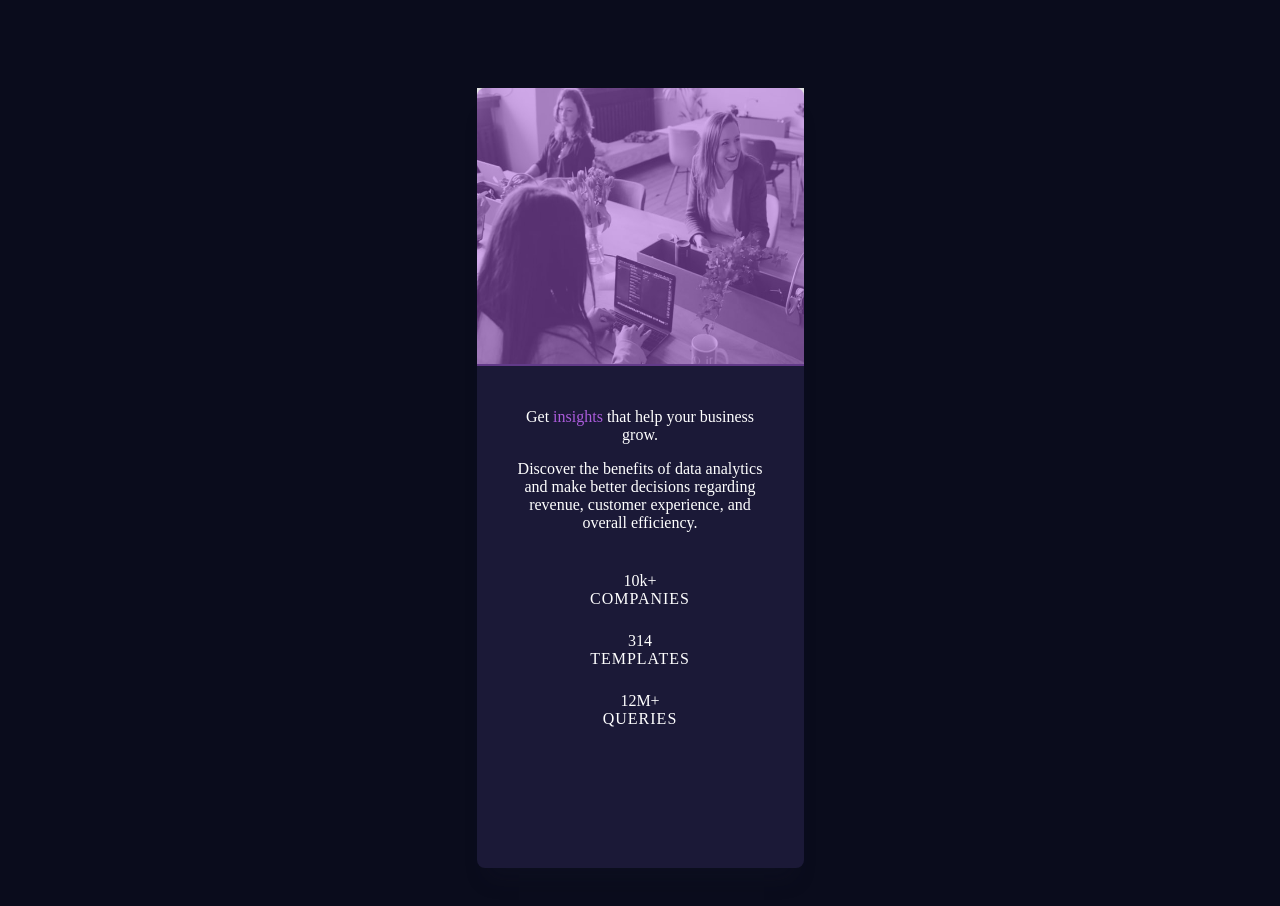
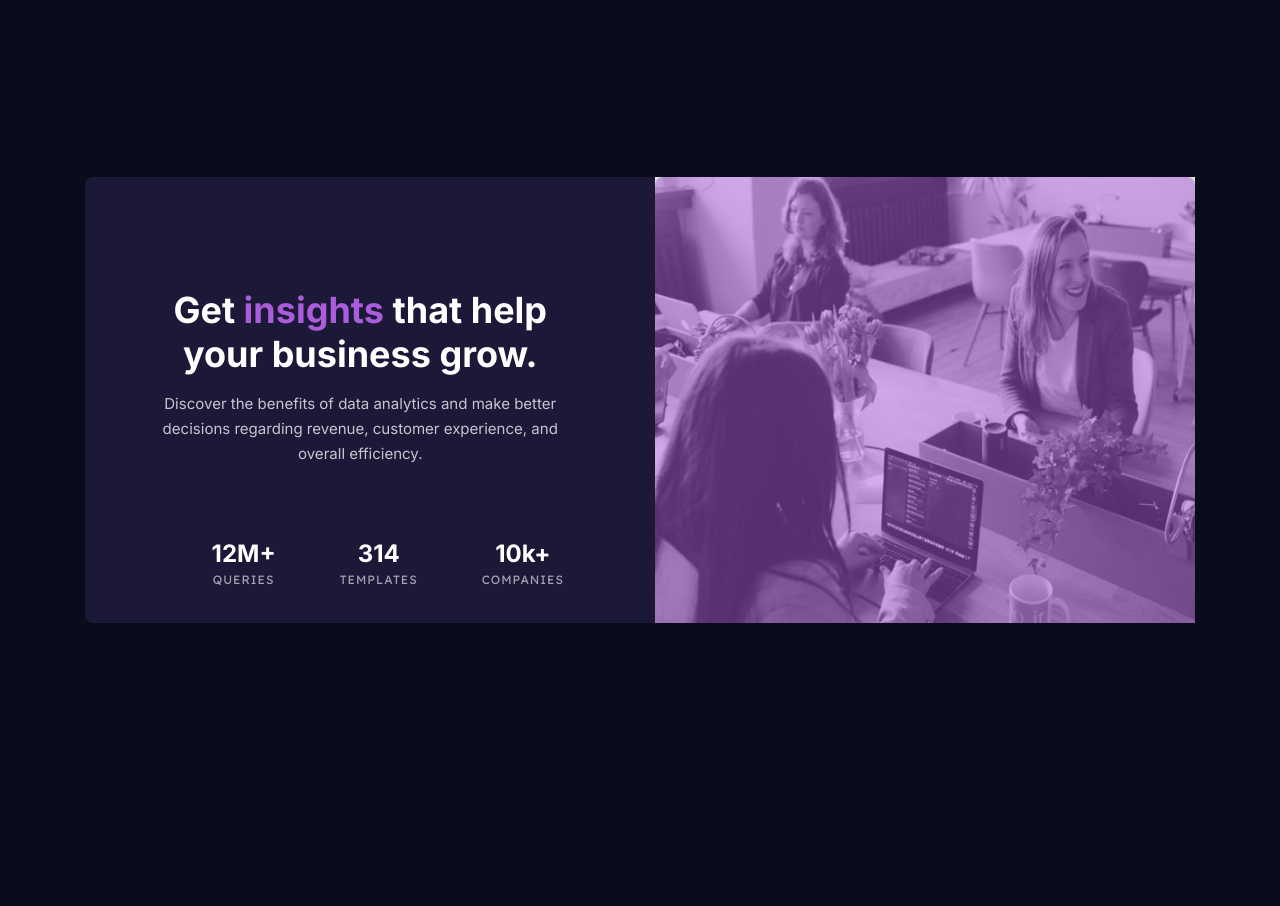
Before and after one commit to AbigirlMuchineripi/Stats-Preview-Card-Code, a plain HTML site: page index.html in a window 1280 px wide. After the commit the page ends 800 px from the top, so only its background shows below. Drawn offline with Linux system fonts and the light colour scheme.

Commit message:
@media screen  update

```diff
--- a/main.css
+++ b/main.css
@@ -23,22 +23,24 @@ img {
 
   /*SHADOWS*/
   --SHADOW:0px 20px 20px -10px hsla(233, 27%, 13%, 20.31%);
+  --SHADOW-DESKTOP: 0px 20px 20px -10px hsla(233, 28%, 13% 25%);
+  --TEXT-SHADOW:0 4px 4px 0 hsla(0, 0%, 0%, 0.25);
 
   /* TYPOGRAPHY */
   --FF1: "Inter", sans-serif;
   --FF2: "Lexend Deca", sans-serif;
 
 
-  --TITLE-MOB:bold 28/32 var(--FF1);
-  --DETAILS-MOB:normal 15/25 var(--FF1);
-  --STATS-MOB: bold 24 var(--FF1);
-  --LABEL-MOB: normal 12/25 var(--FF2);
+  --TITLE-MOB:bold 1.75rem/2rem var(--FF1);
+  --DETAILS-MOB:normal 0.94rem/1.56rem var(--FF1);
+  --STATS-MOB: bold 1.5rem var(--FF1);
+  --LABEL-MOB: normal 0.75rem/1.56rem var(--FF2);
 
   /*DESKTOP*/
-  --TITLE:bold 36/44 var(--FF1);
-  --DETAILS:normal 15/25 var(--FF1);
-  --STATS: bold 24 var(--FF1);
-  --LABEL: normal 12/25 var(--FF2);
+  --TITLE:bold 2.25rem/2.75rem var(--FF1);
+  --DETAILS:normal 0.94rem/1.56rem var(--FF1);
+  --STATS: bold 1.5rem var(--FF1);
+  --LABEL: normal 0.75rem/1.56rem var(--FF2);
 }
 
 /* || UTILITY CLASSES */
@@ -127,15 +129,21 @@ h1{
   font:var(--TITLE-MOB);
   color:var(--WHITE);
   margin-top: 2.5rem;
+  text-shadow: var(--TEXT-SHADOW);
+  opacity: 100%;
 }
 span{
   font:var(--TITLE-MOB);
   color:var(--PURPLE);
+  text-shadow: var(--TEXT-SHADOW);
+  opacity: 100%;
 }
 .main-card-details-subtext {
  font: var(--DETAILS-MOB);
  color: var(--WHITE);
  margin-top: 1rem;
+ text-shadow: var(--TEXT-SHADOW);
+ opacity: 75%;
 
 }
 .stats-wrapper{
@@ -151,14 +159,76 @@ span{
   font: var(--STATS-MOB);
   color: var(--WHITE);
   letter-spacing: 0px;
+  text-shadow: var(--TEXT-SHADOW);
+  opacity: 100%;
 }
 .label{
   font: var(--LABEL-MOB);
   color: var(--WHITE);
   letter-spacing: 1px;
   text-transform: uppercase;
+  text-shadow: var(--TEXT-SHADOW);
+  opacity: 60%;
 }
 /*DESKTOP DESIGN*/
 @media screen and (min-width:720px){
+  .main-card{
+    width:1110px;
+    height:446px;
+    margin: 11.06rem 10.31rem ;
+    box-shadow: var(--SHADOW-DESKTOP);
+    display: flex;
+    flex-flow: row-reverse;
+
+  }
+  .main-card-hero{
+    width:540px;
+    height: 446px;
+
+
+  }.main-card-hero-overlay{
+    height:100%;
+  }
+
+  .main-hero-mobile img{
+    border-radius: 8px 8px 0 0;
+    position:absolute;
+    z-index: 0;
+    height:100%;
+    width: 100%;
+  }
+  .main-card-details{
+    padding: 4.44rem 5.69rem 3.69rem 4.47rem;
+    height:446px;
+    width: 570px;
+  }
+  .main-card-details-title{
+    font:var(--TITLE);
+  }
+  span{
+    font:var(--TITLE);
+  }
+  .main-card-details-subtext {
+   font: var(--DETAILS);
+   color: var(--WHITE);
+   margin-top: 1rem;
+  }
+  .stats-wrapper{
+    margin-top: 4.5rem;
+    flex-flow: row-reverse;
+    gap:4rem;
+    left:-1px;
+
+  }
+  .companies-number,
+  .templates-number,
+  .queries-number{
+    font: var(--STATS);
+  }
+  .label{
+    font: var(--LABEL);
+    margin-bottom: 3.69rem;
+
+  }
 
 }
```
